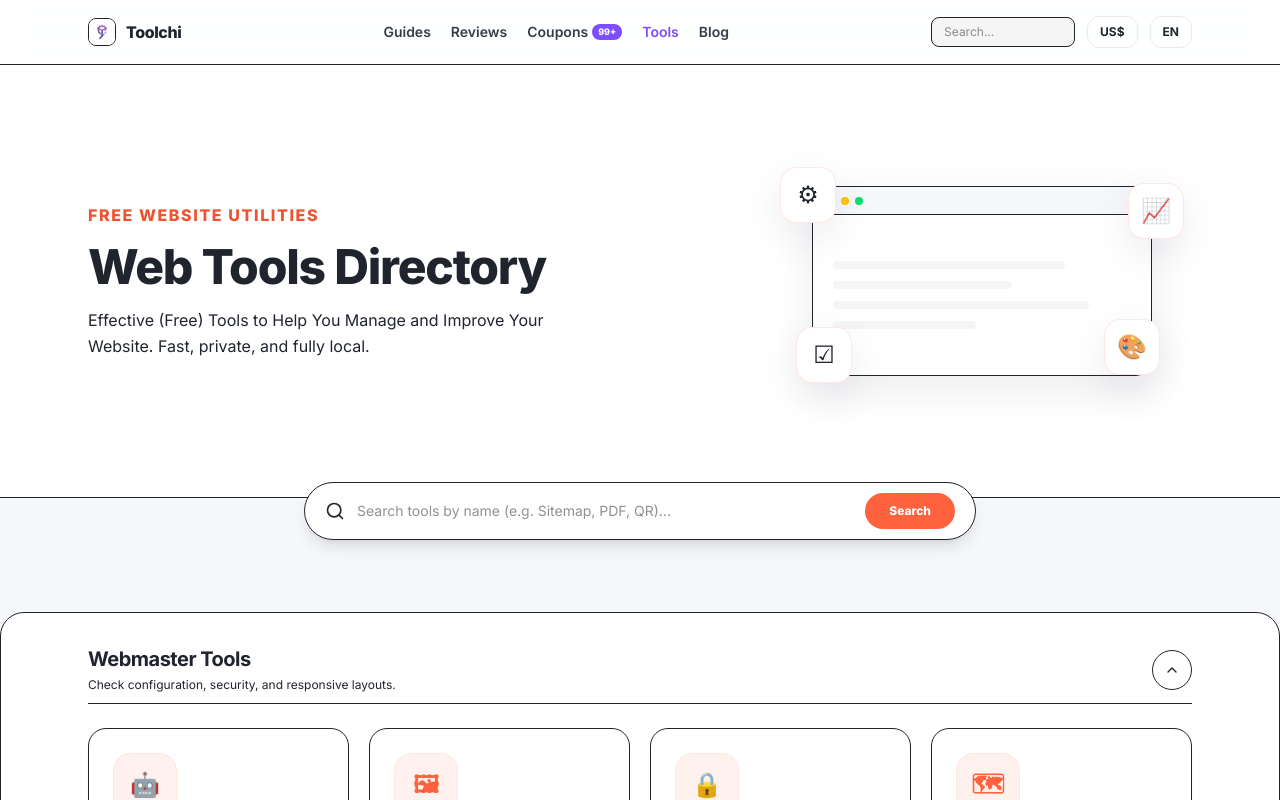
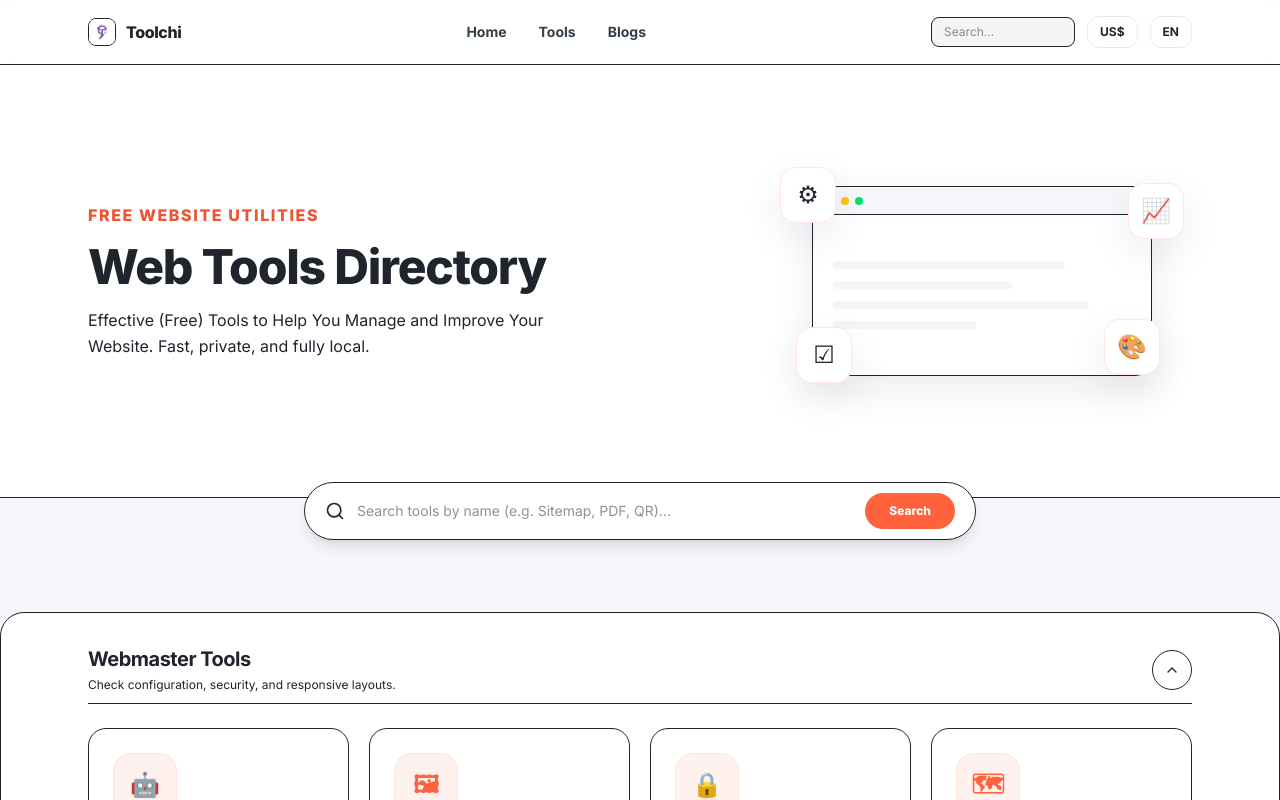
Before and after one commit to arslanhamee314-bot/toolchi-com, a Next.js app: page / in a window 1280 px wide. Shown: the top 800 px of the page. Built offline with nearby package versions, Linux system fonts and the light colour scheme.

Commit message:
Update layout header navigation to showcase only Home, Tools, and Blogs tabs

```diff
--- a/src/app/layout.tsx
+++ b/src/app/layout.tsx
@@ -49,17 +49,10 @@ export default function RootLayout({
             </Link>
 
             {/* Navigation links */}
-            <nav className="hidden md:flex items-center gap-5 text-sm font-semibold text-[#363c48] dark:text-[#a0a8b9]">
-              <Link href="/" className="hover:text-foreground transition-colors">Guides</Link>
-              <Link href="/" className="hover:text-foreground transition-colors">Reviews</Link>
-              <Link href="/" className="flex items-center hover:text-foreground transition-colors">
-                Coupons
-                <span className="bg-[#7d4dff] text-white text-[9px] font-extrabold px-1.5 py-0.5 rounded-full ml-1 shrink-0">
-                  99+
-                </span>
-              </Link>
-              <Link href="/tools" className="text-[#7d4dff] hover:text-[#6530ef] transition-colors">Tools</Link>
-              <Link href="/blog" className="hover:text-foreground transition-colors">Blog</Link>
+            <nav className="hidden md:flex items-center gap-8 text-sm font-bold text-[#363c48] dark:text-[#a0a8b9]">
+              <Link href="/" className="hover:text-[#7d4dff] transition-colors">Home</Link>
+              <Link href="/tools" className="hover:text-[#7d4dff] transition-colors">Tools</Link>
+              <Link href="/blog" className="hover:text-[#7d4dff] transition-colors">Blogs</Link>
             </nav>
 
             {/* Header actions */}
```
